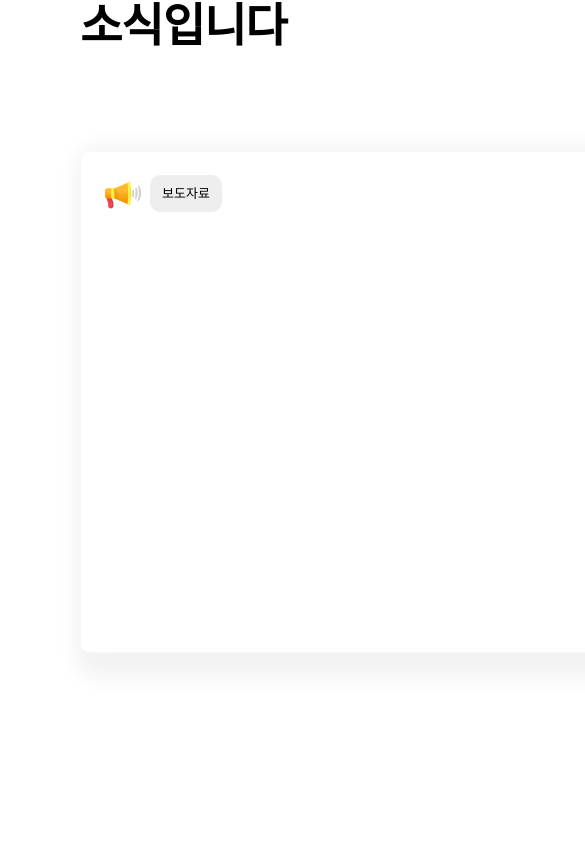
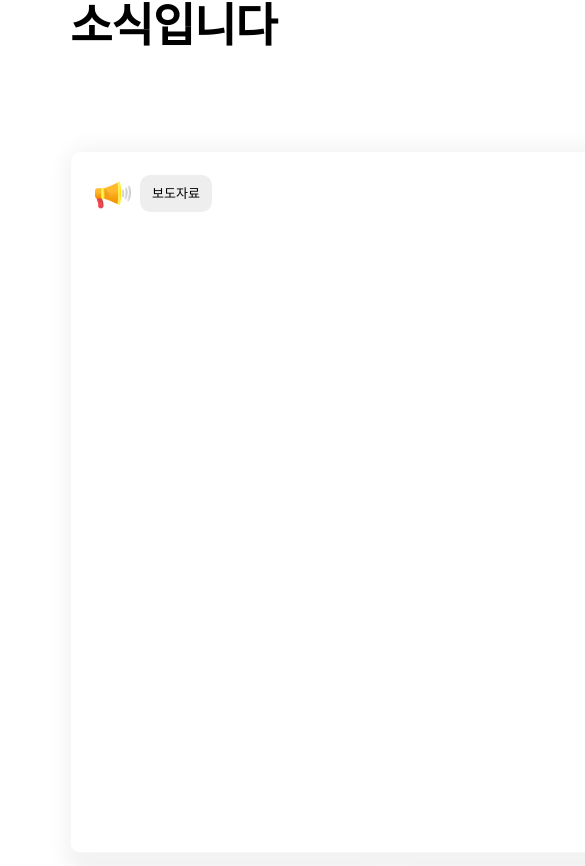
Before and after one commit to Jetty2020/kakaho-clone, a plain HTML site: page index.html in a window 390 px wide. Shown: the part 458-1324 px from the top of the page, 585 px wide, since content can reach past the window. Drawn offline with nearby package versions, Linux system fonts and the light colour scheme; a web font is replaced by a local one.

Commit message:
반응형 완성

```diff
--- a/style.css
+++ b/style.css
@@ -369,10 +369,9 @@ h3 {
 
 .container {
     display: grid;
-    grid-template-columns: repeat(auto-fit, minmax(1fr, auto));
-    grid-template-rows: repeat(4,190px);
+    grid-template-columns: repeat(auto-fit, minmax(295px, 295px));
+    grid-auto-rows: minmax(auto,190px);
     gap: 30px;
-    width: 1300px;
 }
 
 .item {
@@ -383,10 +382,6 @@ h3 {
     transition: all 0.2s ease-in-out;
 }
 
-/* .sub-item {
-    width: 295px;
-} */
-
 .item:hover {
     box-shadow: 1px 10px 12px 9px rgba(0, 0, 0, 0.08);
     transform: translateY(-10px);
@@ -395,48 +390,68 @@ h3 {
 .main-item {
     position: sticky;
     top: 0px;
-    height: 500px;
+    width: 625px;
+    height: 700px;
 }
 
 .main {
     grid-column: 1 / 3;
-    grid-row: 1 / 5;
+    grid-row: span 4;
 }
 
 .first {
-    grid-column: 3 / 4;
-    grid-row: 1 / 3;
+    /* grid-column: 3 / 4; */
+    grid-row: span 2;
 }
 
 .second {
-    grid-column: 4 / 5;
-    grid-row: 1 / 2;
+    /* grid-column: 4 / 5; */
+    grid-row: span 1;
 }
 
 .third {
-    grid-column: 4 / 5;
-    grid-row: 2 / 4;
+    /* grid-column: 4 / 5; */
+    grid-row: span 2;
 }
 
 .fourth {
-    grid-column: 3 / 4;
-    grid-row: 3 / 5;
+    /* grid-column: 3 / 4; */
+    grid-row: span 2;
 }
 
 .fifth {
-    grid-column: 4 / 5;
-    grid-row: 4 / 5;
+    /* grid-column: 4 / 5; */
+    grid-row: span 1;
 }
 
 @media(max-width: 1420px) {
     main {
-        display: block;
-        padding: 0 10px;
         margin: 0 auto;
         box-sizing: border-box;
+        max-width: 950px;
+    }
+    .main {
+        grid-row: span 8;
+    }
+}
+
+@media(max-width: 1085px) {
+    main {
+        margin: 0 auto;
+        box-sizing: border-box;
+        max-width: 650px;
     }
 
-    /* .container {
-        max-width: 1000px;
-    } */
+    .main {
+        grid-row: span 1;
+    }
+
+    .main-item {
+        position: static;
+    }
+
+    .container {
+        grid-template-rows: 700px;
+        grid-auto-rows: minmax(190px,190px);
+    }
 }
```
